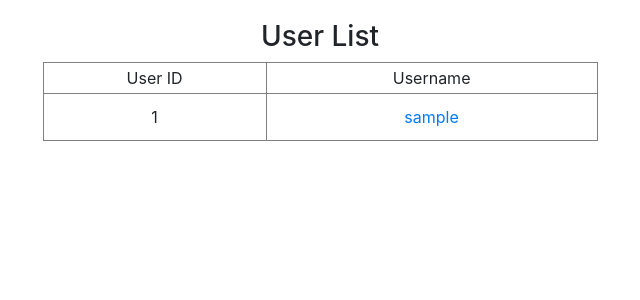
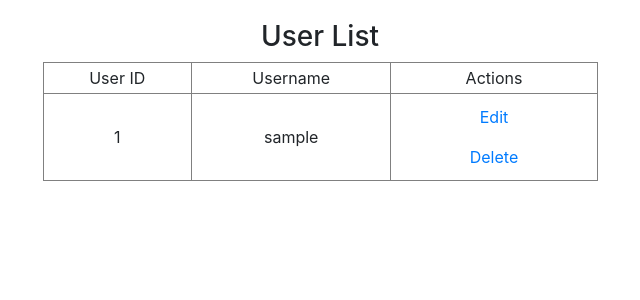
Before and after one commit to eg-b/python-project-lvl4, a Django app: page /users/ in a window 1280 px wide. Shown: the part 56-356 px from the top of the page, without its empty margins (320-960 px from the left). Run offline with Django 3.2, Linux system fonts and the light colour scheme; tables that the repository leaves empty hold one stand-in row (values such as "Sample post"); some libraries are stand-ins or nearby versions.

Commit message:
add delete user template and view

```diff
--- a/pyproject.toml
+++ b/pyproject.toml
@@ -1,6 +1,6 @@
 [tool.poetry]
 name = "hexlet-code"
-version = "0.1.5"
+version = "0.1.6"
 description = "task manager"
 authors = ["eg-b <yeg.baranov@gmail.com>"]
 
--- a/task_manager/templates/user_list.html
+++ b/task_manager/templates/user_list.html
@@ -10,11 +10,14 @@
             <tr>
               <td align=Center>{% trans 'User ID' %}</td>
               <td align=Center>{% trans 'Username' %}</td>
+              <td align=Center>{% trans 'Actions' %}</td>
             </tr>
               {% for user in object_list %}
                 <tr>
                   <td align=Center>{{ user.id }}</td>
-                  <td align=Center><a class="nav-link" href="/users/{{ user.id }}/update/">{{ user.username }}</a></td>
+                  <td align=Center>{{ user.username }}</td>
+                  <td align=Center><a class="nav-link" href="/users/{{ user.id }}/update/">{% trans 'Edit' %}</a>
+                                   <a class="nav-link" href="/users/{{ user.id }}/delete/">{% trans 'Delete' %}</a></td>
                 </tr>
               {% endfor %}
           </table>
--- a/task_manager/templates/user_update.html
+++ b/task_manager/templates/user_update.html
@@ -7,7 +7,7 @@
         <div class="mx-auto" style="width: 200px;">
           <h3>User profile</h3>
 
-          <form method="get">{% csrf_token %}
+          <form method="post">{% csrf_token %}
             {{ form.as_p }}
               <input type="submit" value={% trans "Save changes" %}>
           </form>
--- a/task_manager/urls.py
+++ b/task_manager/urls.py
@@ -23,5 +23,6 @@ urlpatterns = [
     path('admin/', admin.site.urls),
     path('users/', views.UserList.as_view(), name='user-list'),
     path('users/create/', views.CreateUser.as_view(), name='user-create'),
-    path('users/<int:pk>/update/', views.UpdateUser.as_view(), name='user-update')
+    path('users/<int:pk>/update/', views.UpdateUser.as_view(), name='user-update'),
+    path('users/<int:pk>/delete/', views.DeleteUser.as_view(), name='user-delete')
 ]
--- a/task_manager/views.py
+++ b/task_manager/views.py
@@ -48,3 +48,14 @@ class UpdateUser(UpdateView):
 
     def get_success_url(self):
         return "/"
+
+    # нужно как-то обработать ввод неправильного пароля при апдейте
+
+
+class DeleteUser(DeleteView):
+
+    template_name = "user_delete.html"
+    model = User
+
+    def get_success_url(self):
+        return "/users"
```
Also changed, not shown: task_manager/templates/user_delete.html (added, +15 -0 lines), task_manager/locale/ru/LC_MESSAGES/django.po, 1 other file.
